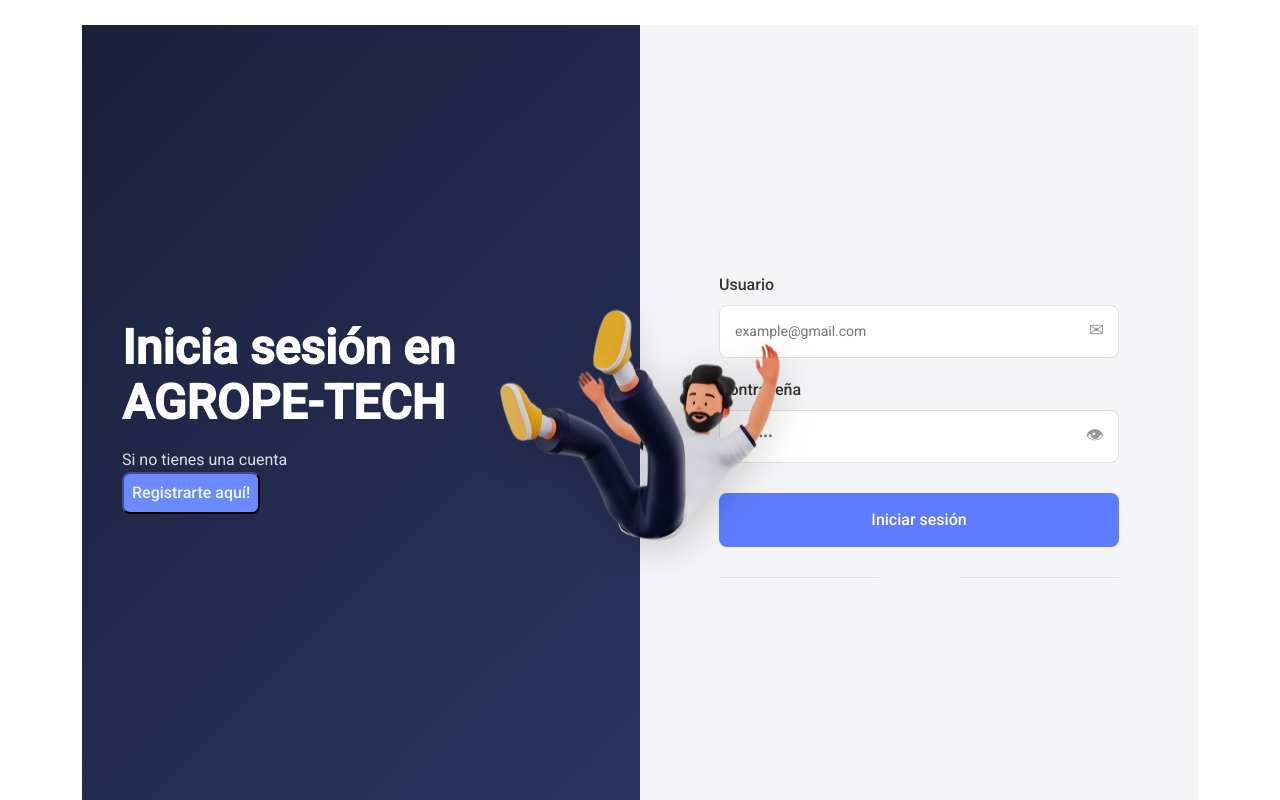
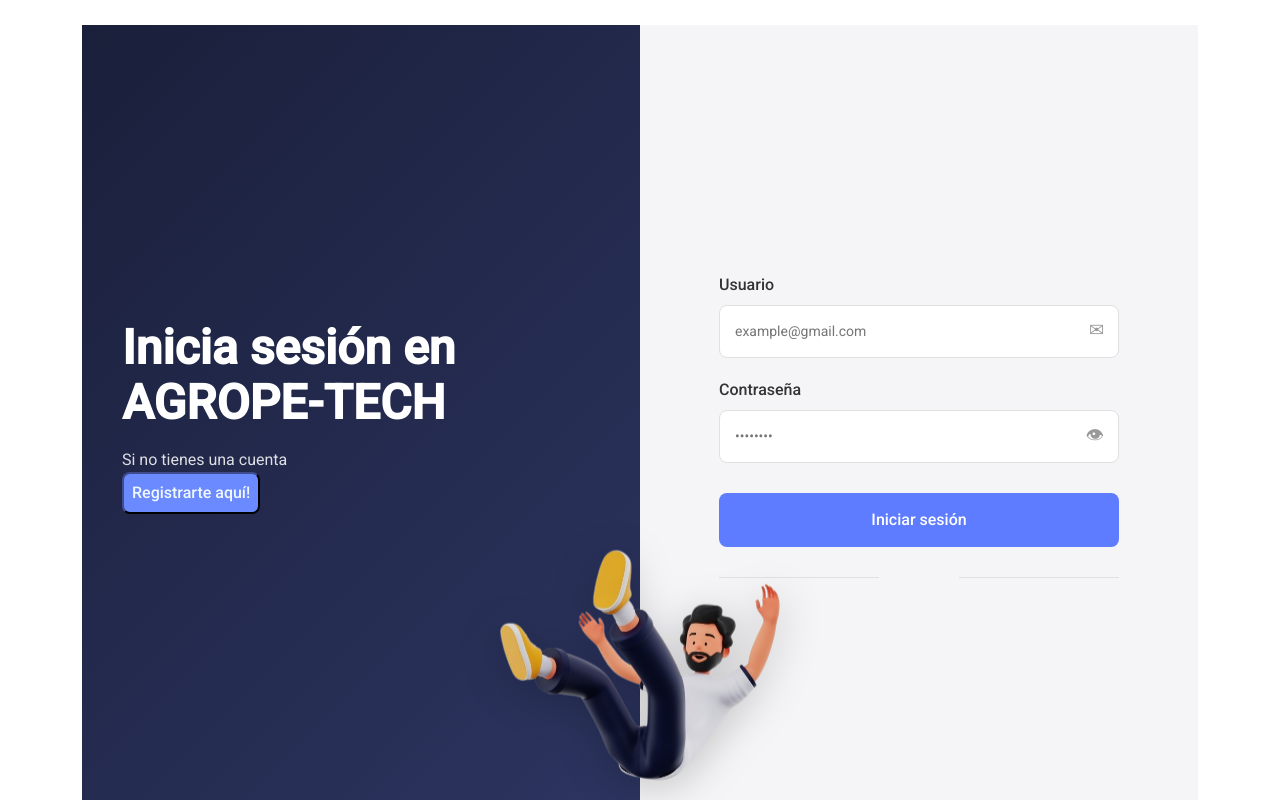
Before and after one commit to Elizabeth2412/Proyecto_DAWA_Frontend, an Angular app: page /login in a window 1280 px wide. Shown: the top 800 px of the page. Built offline with nearby package versions, Linux system fonts and the light colour scheme.

Commit message:
-El character-image está un poco más abajo en el login para que al momento de reducir el tamaño de la ventana no choque visualmente con los otros elementos. Y que el texto “Agrope-Tech” se mantenga visible sobre fondos claros sin cambiar el color cuando ocurra una redimension de la ventana

```diff
--- a/src/app/header/header.css
+++ b/src/app/header/header.css
@@ -69,11 +69,13 @@
   height: auto;
 }
 
-.navbar-brand h2{
+.navbar-brand h2 {
   font-family:'Lucida Sans', 'Lucida Sans Regular', 'Lucida Grande', 'Lucida Sans Unicode', Geneva, Verdana, sans-serif;
   font-size: 1.5rem;
   color: white;
+  text-shadow: 1px 1px 4px rgba(0, 0, 0, 0.6);
 }
+
 
 /* buttons div */
 .d-flex {
--- a/src/app/login/login.css
+++ b/src/app/login/login.css
@@ -188,7 +188,7 @@
 .character-image {
   position: absolute;
   left: 50%;
-  top: 50%;
+  top: 80%;
   transform: translate(-50%, -50%);
   width: 220px;
   height: auto;
```
